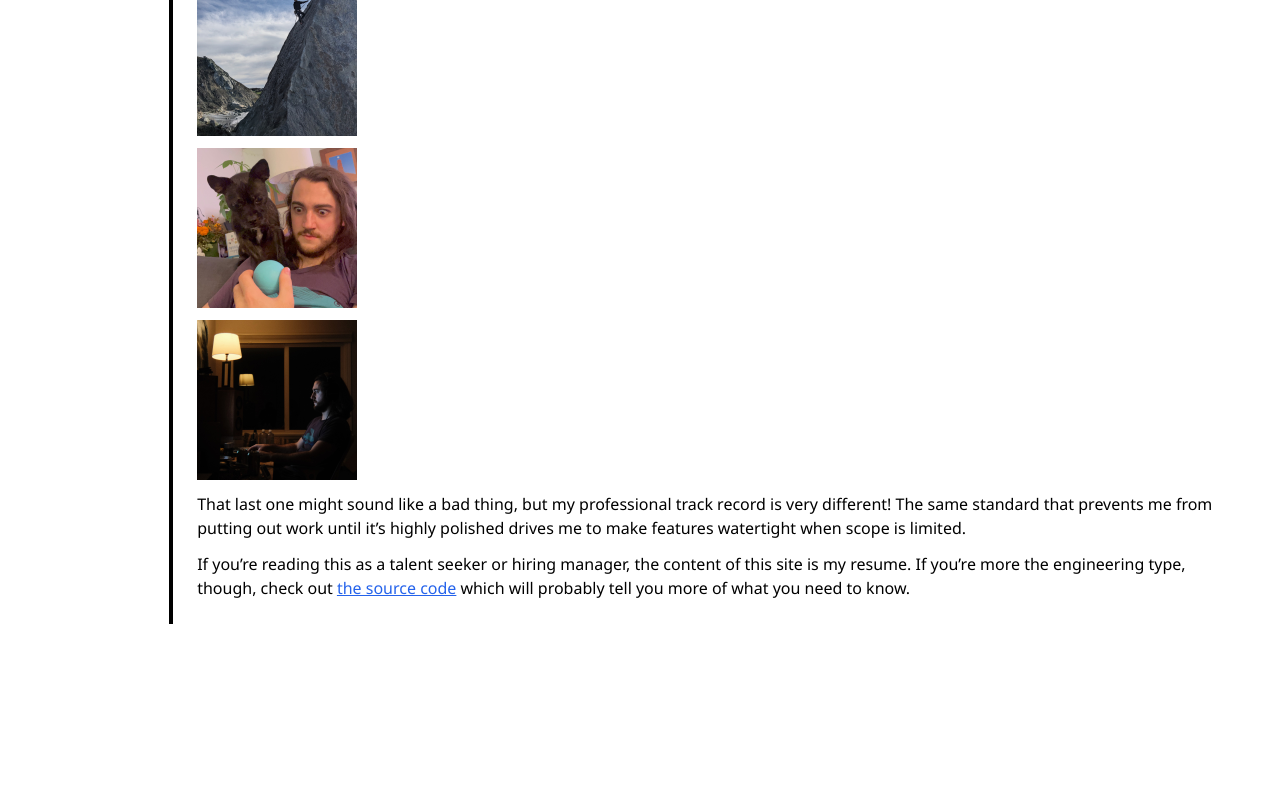
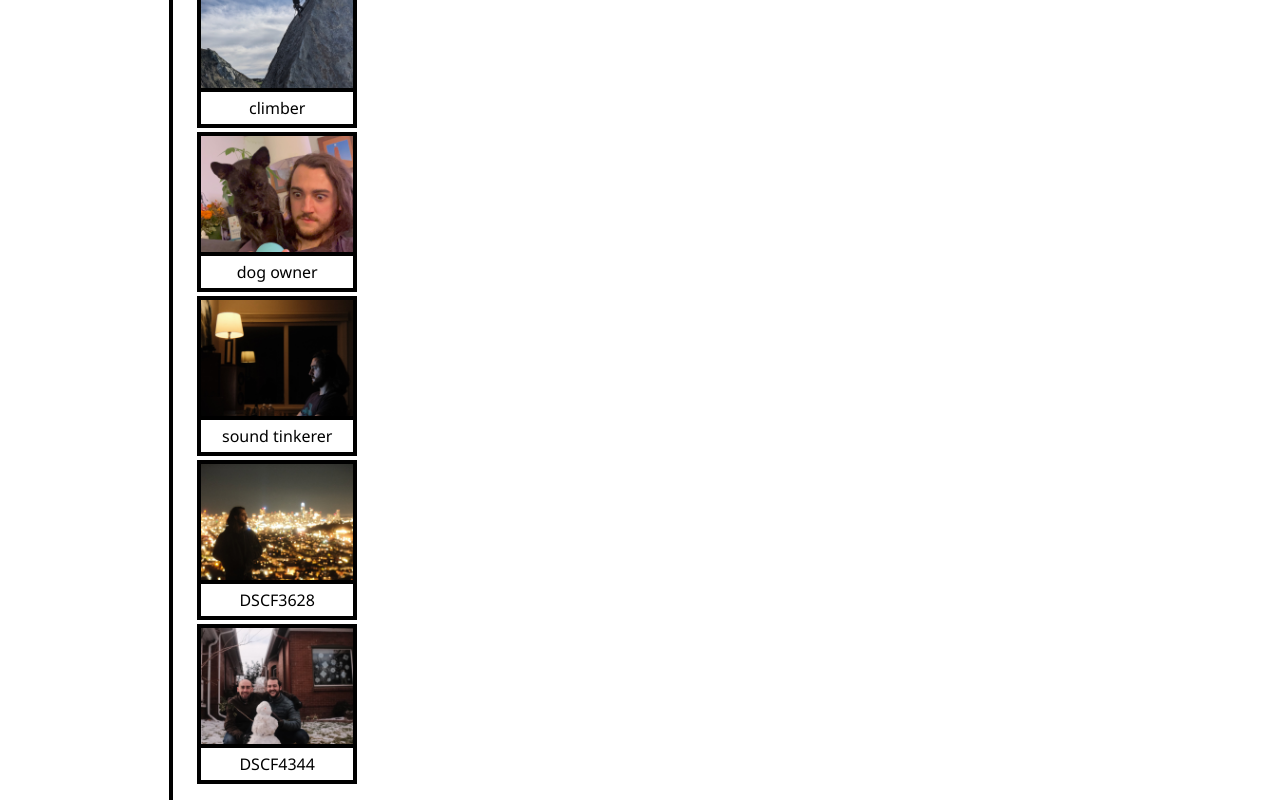
Before and after one commit to lschaack/interactive-resume, a Next.js app: page / in a window 1280 px wide. Shown: the part 420-1220 px from the top of the page. Before the commit the page ends 1068 px from the top, so only its background shows below. Built offline with nearby package versions, Linux system fonts and the light colour scheme.

Commit message:
add styles and captions to card images

```diff
--- a/app/page.tsx
+++ b/app/page.tsx
@@ -1,7 +1,8 @@
 "use client"
 
 import { easeOutCubic } from "@/utils/easingFunctions";
-import Image from "next/image";
+import clsx from "clsx";
+import Image, { ImageProps } from "next/image";
 // TODO ^: make this mostly server-rendered
 
 import {
@@ -82,6 +83,9 @@ const useEasingFactor = (startTime: number | undefined, duration: number, direct
   return easingFactor;
 }
 
+// TODO: some way to fire handleMouseMove once on scroll end?
+// - seems like the only way to get mouse position is in a mouse event, which
+//   makes sense but scrolling doesn't fire any mouse events, might be SOL
 type CardCarouselProps = {
   children?: ReactNode;
   direction?: Direction;
@@ -215,6 +219,26 @@ const Card: FC<PropsWithChildren> = ({ children }) => {
   )
 }
 
+type InternallyCaptionedImageProps = ImageProps & {
+  children: string;
+  alt: string;
+};
+const InternallyCaptionedImage: FC<InternallyCaptionedImageProps> = ({ children, alt, ...imageProps }) => {
+  return (
+    <figure className="relative border-4 border-solid border-foreground dark:border-background">
+      <Image alt={alt} {...imageProps} />
+      <figcaption className={clsx(
+        'absolute bottom-0',
+        'bg-background dark:bg-foreground',
+        'border-t-4 border-solid border-foreground dark:border-background',
+        'p-1 w-full text-center'
+      )}>
+        {children}
+      </figcaption>
+    </figure>
+  );
+}
+
 export default function About() {
   return (
     <>
@@ -243,42 +267,71 @@ export default function About() {
             Serial personal project-starter, scope expander, and pre-polish abandoner
           </li>
         </ul> */}
+        {/* TODO: more descriptive alt text for all images */}
         <CardCarousel
           basis={160}
-          gap={12}
+          gap={4}
           // direction={Direction.HORIZONTAL}
         >
           <Card>
-            <Image
+            <InternallyCaptionedImage
               src="/software engineer.jpeg"
               height={640}
               width={640}
               alt="software engineer"
-            />
+            >
+              software engineer
+            </InternallyCaptionedImage>
           </Card>
           <Card>
-            <Image
+            <InternallyCaptionedImage
               src="/climber.jpeg"
               height={640}
               width={640}
               alt="climber"
-            />
+            >
+              climber
+            </InternallyCaptionedImage>
           </Card>
           <Card>
-            <Image
+            <InternallyCaptionedImage
               src="/dog owner.jpeg"
               height={640}
               width={640}
               alt="dog owner"
-            />
+            >
+              dog owner
+            </InternallyCaptionedImage>
           </Card>
           <Card>
-            <Image
+            <InternallyCaptionedImage
               src="/sound tinkerer.jpeg"
               height={640}
               width={640}
               alt="sound tinkerer"
-            />
+            >
+              sound tinkerer
+            </InternallyCaptionedImage>
+          </Card>
+          <Card>
+            <InternallyCaptionedImage
+              src="/DSCF3628.jpeg"
+              height={640}
+              width={640}
+              alt="DSCF3628"
+            >
+              DSCF3628
+            </InternallyCaptionedImage>
+          </Card>
+          <Card>
+            <InternallyCaptionedImage
+              src="/DSCF4344.jpeg"
+              height={640}
+              width={640}
+              alt="DSCF4344"
+            >
+              DSCF4344
+            </InternallyCaptionedImage>
           </Card>
         </CardCarousel>
         <p>
```
